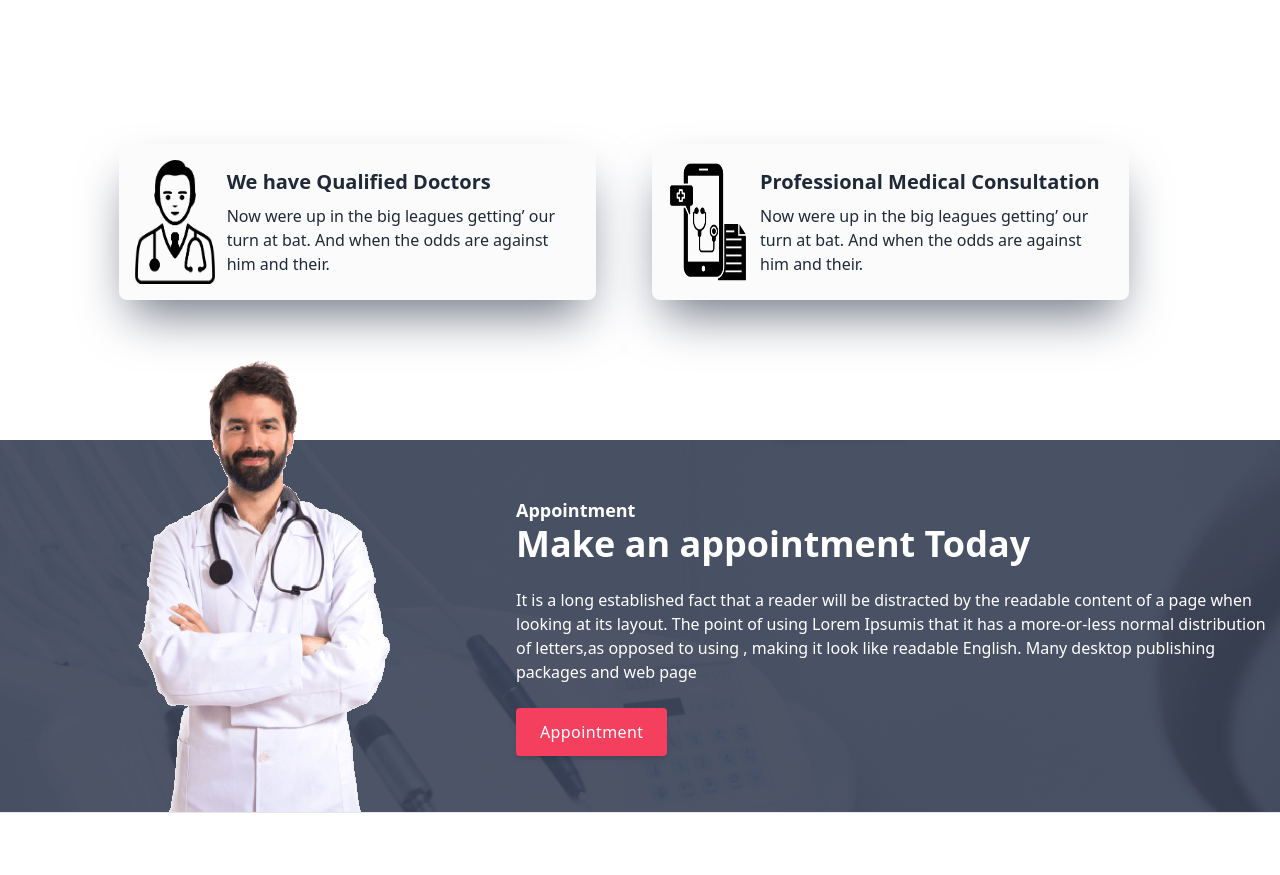
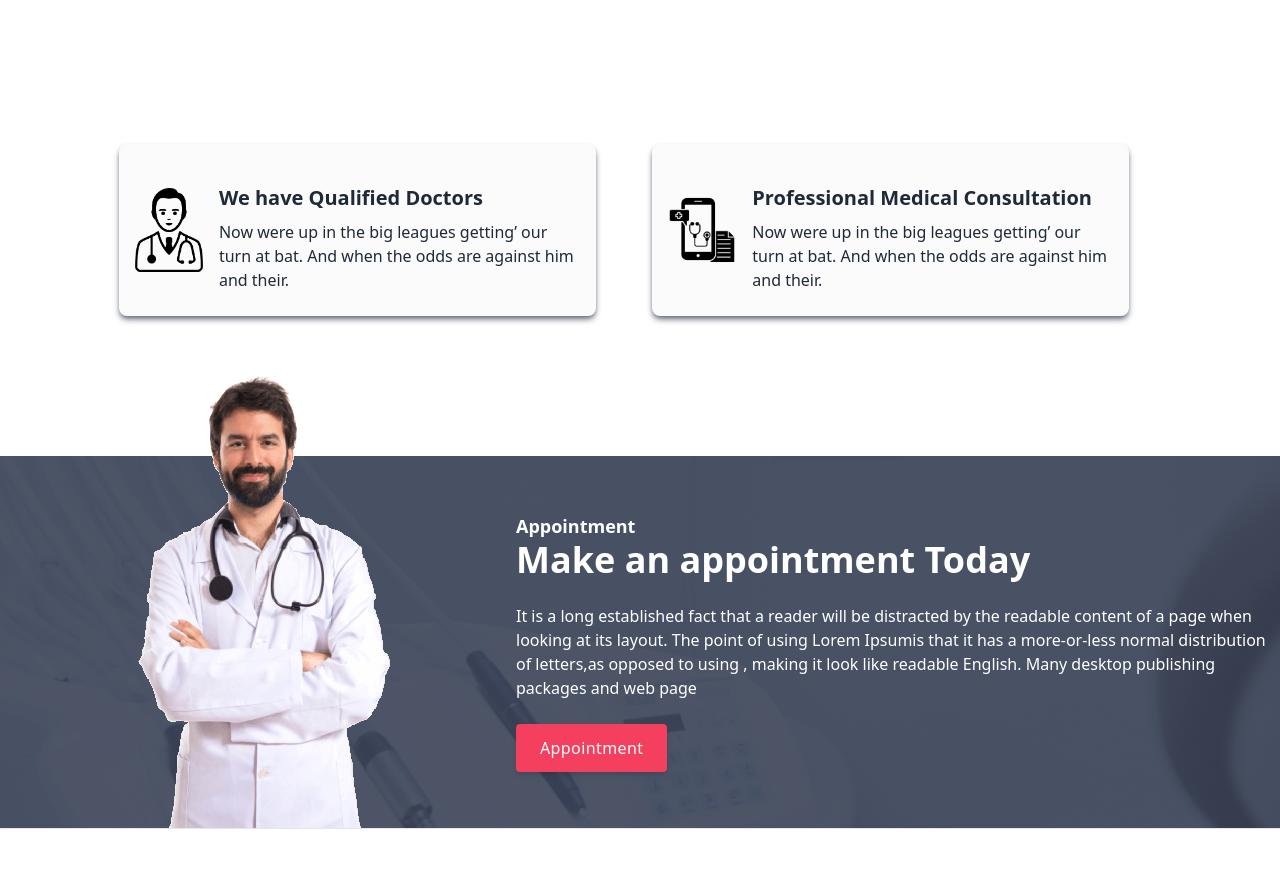
Before and after one commit to sh-mihad/doc-route-2.0, a React (Vite) app: page / in a window 1280 px wide. Shown: the part 1100-1975 px from the top of the page. Built offline with nearby package versions, Linux system fonts and the light colour scheme; no server answers.

Commit message:
branding section bugs fixed

```diff
--- a/src/compontents/Branding/Branding.jsx
+++ b/src/compontents/Branding/Branding.jsx
@@ -3,20 +3,25 @@ import consultentLogo from "../../assets/consultente.png"
 
 const Branding = () => {
     return (
-        <div className="block  lg:flex items-center w-10/12 mx-auto gap-8 m-10">
-            <div className="lg:flex shadow-2xl gap-3 shadow-gray-500 mx-3 my-3  bg-[#fbfbfb] p-4 rounded-lg ">
-                <img src={doctorLogo} alt="" className="mx-auto lg:m-0" width={80} height={50} />
+        <div className="flex flex-col lg:flex-row justify-center items-center w-10/12 mx-auto gap-4 lg:gap-8 m-10">
+            {/* card-1 */}
+            <div className="lg:flex items-center shadow-md gap-4 shadow-gray-500 mx-3 my-3 bg-[#fbfbfb] p-4 rounded-lg m-h-36 space-y-4">
                 <div>
-                    <h3 className="text-xl font-semibold mt-2">We have Qualified Doctors</h3>
-                    <p className="text-gray-800 my-2">Now were up in the big leagues getting’ our turn at bat. And when the odds are against him and their.</p>
+                    <img src={doctorLogo} alt="doctor" className="mx-auto lg:m-0 w-36 h-full object-cover" />
+                </div>
+                <div className="text-center lg:text-left">
+                    <h3 className="text-base md:text-md lg:text-xl font-bold mt-2">We have Qualified Doctors</h3>
+                    <p className="text-gray-800 my-2 text-sm md:text-base">Now were up in the big leagues getting’ our turn at bat. And when the odds are against him and their.</p>
                 </div>
             </div>
-
-            <div className="lg:flex shadow-2xl gap-3 shadow-gray-500 mx-3 my-3  bg-[#fbfbfb] p-4 rounded-lg ">
-                <img src={consultentLogo} alt="" className="mx-auto lg:m-0" width={80} height={50} />
-                <div>
-                    <h3 className="text-xl font-semibold mt-2">Professional Medical Consultation</h3>
-                    <p className="text-gray-800 my-2">Now were up in the big leagues getting’ our turn at bat. And when the odds are against him and their.</p>
+            {/* card-2 */}
+            <div className="lg:flex items-center shadow-md gap-4 shadow-gray-500 mx-3 my-3 bg-[#fbfbfb] p-4 rounded-lg m-h-36 space-y-4">
+                <dir className="p-0">
+                    <img src={consultentLogo} alt="consulting" className="mx-auto lg:m-0 w-36 h-full object-cover" />
+                </dir>
+                <div className="text-center lg:text-left">
+                    <h3 className="text-base md:text-md lg:text-xl font-bold mt-2">Professional Medical Consultation</h3>
+                    <p className="text-gray-800 my-2 text-sm md:text-base">Now were up in the big leagues getting’ our turn at bat. And when the odds are against him and their.</p>
                 </div>
             </div>
             <div>
```
